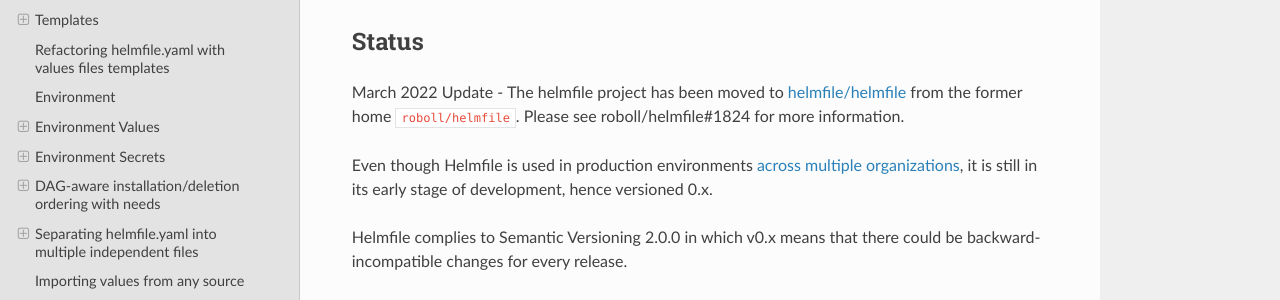
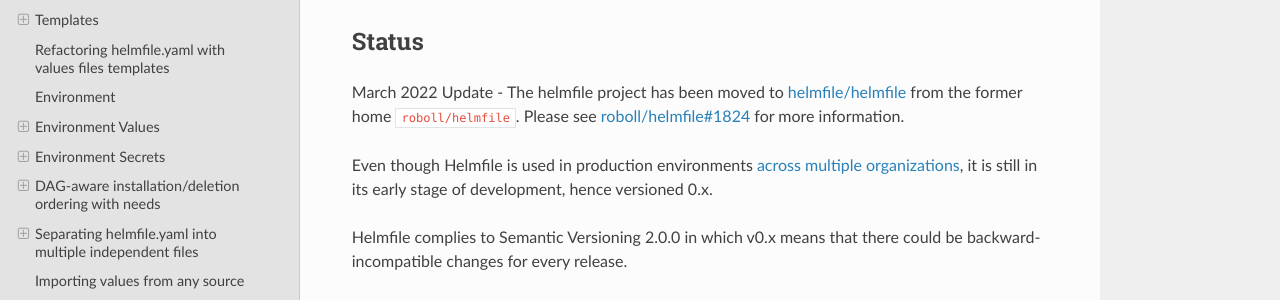
Before and after one commit to alex-tw-lam/helmfile, an MkDocs documentation site: the page built from docs/index.md, in a window 1280 px wide and 900 px high. Shown: the part 351-651 px from the top of the window. Built offline with MkDocs 1.6.1, drawn with Linux system fonts in a browser that asks for light colours; nearby versions of some CDN libraries; part of the change alters nothing that is shown.

```diff
--- a/docs/index.md
+++ b/docs/index.md
@@ -24,7 +24,7 @@ Deploy Kubernetes Helm Charts
 
 ## Status
 
-March 2022 Update - The helmfile project has been moved to [helmfile/helmfile](https://github.com/helmfile/helmfile) from the former home `roboll/helmfile`. Please see roboll/helmfile#1824 for more information.
+March 2022 Update - The helmfile project has been moved to [helmfile/helmfile](https://github.com/helmfile/helmfile) from the former home `roboll/helmfile`. Please see [roboll/helmfile#1824](https://github.com/roboll/helmfile/issues/1824) for more information.
 
 Even though Helmfile is used in production environments [across multiple organizations](users.md), it is still in its early stage of development, hence versioned 0.x.
 
```
